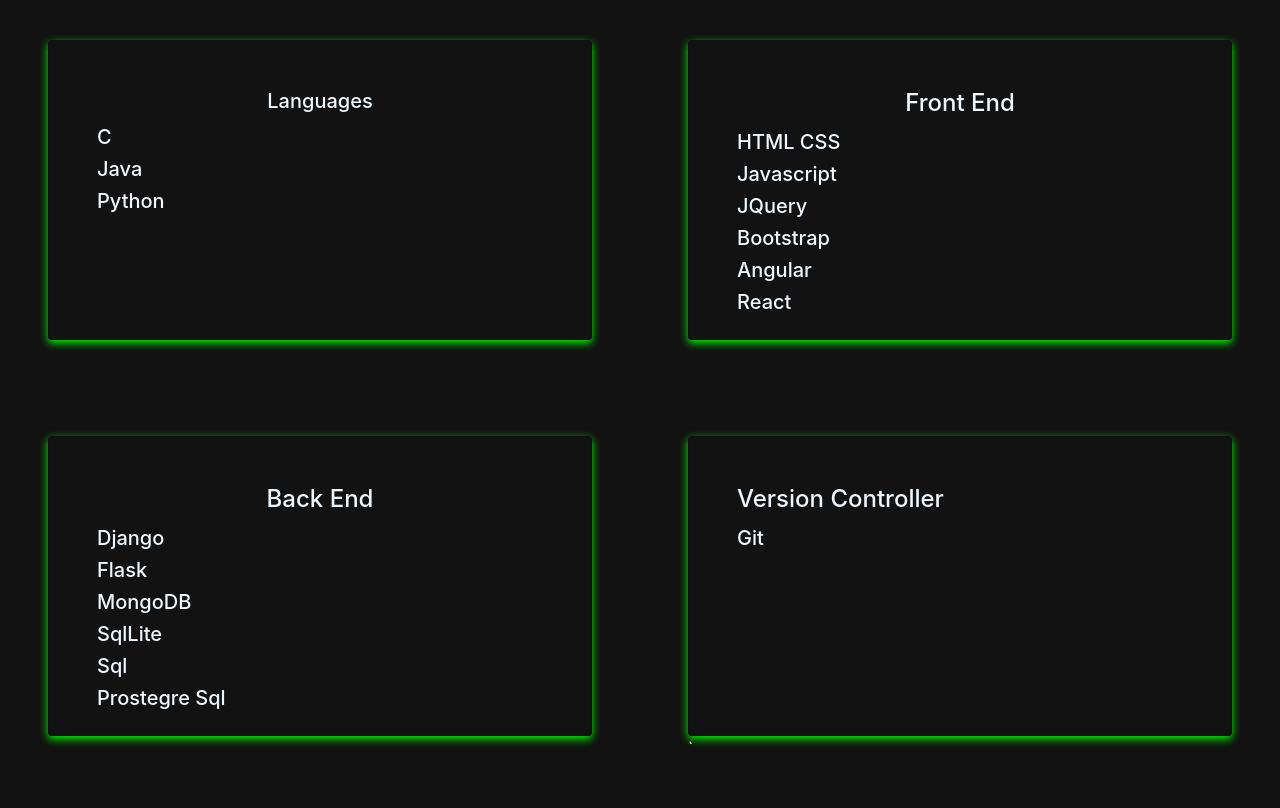
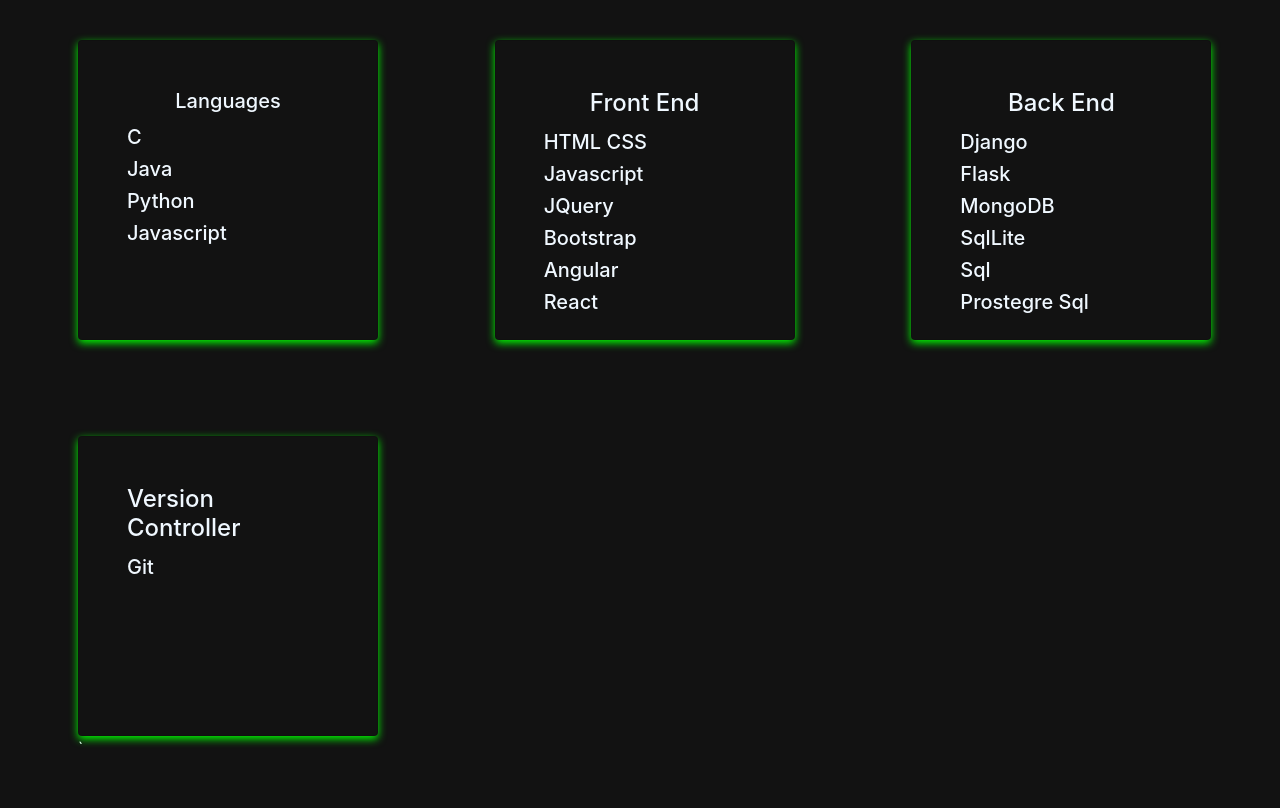
Before and after one commit to Ebishine03/portfolio, a plain HTML site: page index.html in a window 1280 px wide. Shown: the part 758-1566 px from the top of the page. Drawn offline with nearby package versions, Linux system fonts and the light colour scheme; a web font is replaced by a local one.

Commit message:
SKill section reduced

```diff
--- a/index.css
+++ b/index.css
@@ -108,7 +108,7 @@
     .card{
         box-shadow: 0px 3px 8px lime ;
         background-color: #121212;
-        width: auto;
+        width: 300px;
         height: 300px;
 
     }
--- a/index.html
+++ b/index.html
@@ -117,13 +117,13 @@
 
     </section>
 
-<section>
+<section style="margin-left: 30px;">
     <h1 class="text-center">SKILLS</h1>
     <div class="row">
 
 
 
-        <div class="col-md-6 p-5">
+        <div class="col-md-4 p-5">
 
             <div class="card" >
 
@@ -133,13 +133,14 @@
                 <h5>C</h5>
                 <h5>Java</h5>
                 <h5>Python</h5>
+                <h5>Javascript</h5>
 
                 </div>
               </div>
 
          </div>
 
-     <div class="col-md-6 p-5">
+     <div class="col-md-4 p-5">
 
         <div class="card" >
 
@@ -157,7 +158,7 @@
      </div>
 
 
-     <div class="col-md-6 p-5">
+     <div class="col-md-4 p-5">
         <div class="card">
             <div class="card-body p-5">
               <h4 class="card-title text-center">Back End </h4>
@@ -173,7 +174,7 @@
      </div>
 
 
-     <div class="col-md-6 p-5">
+     <div class="col-md-4 p-5">
 
         <div class="card" >
 
```
